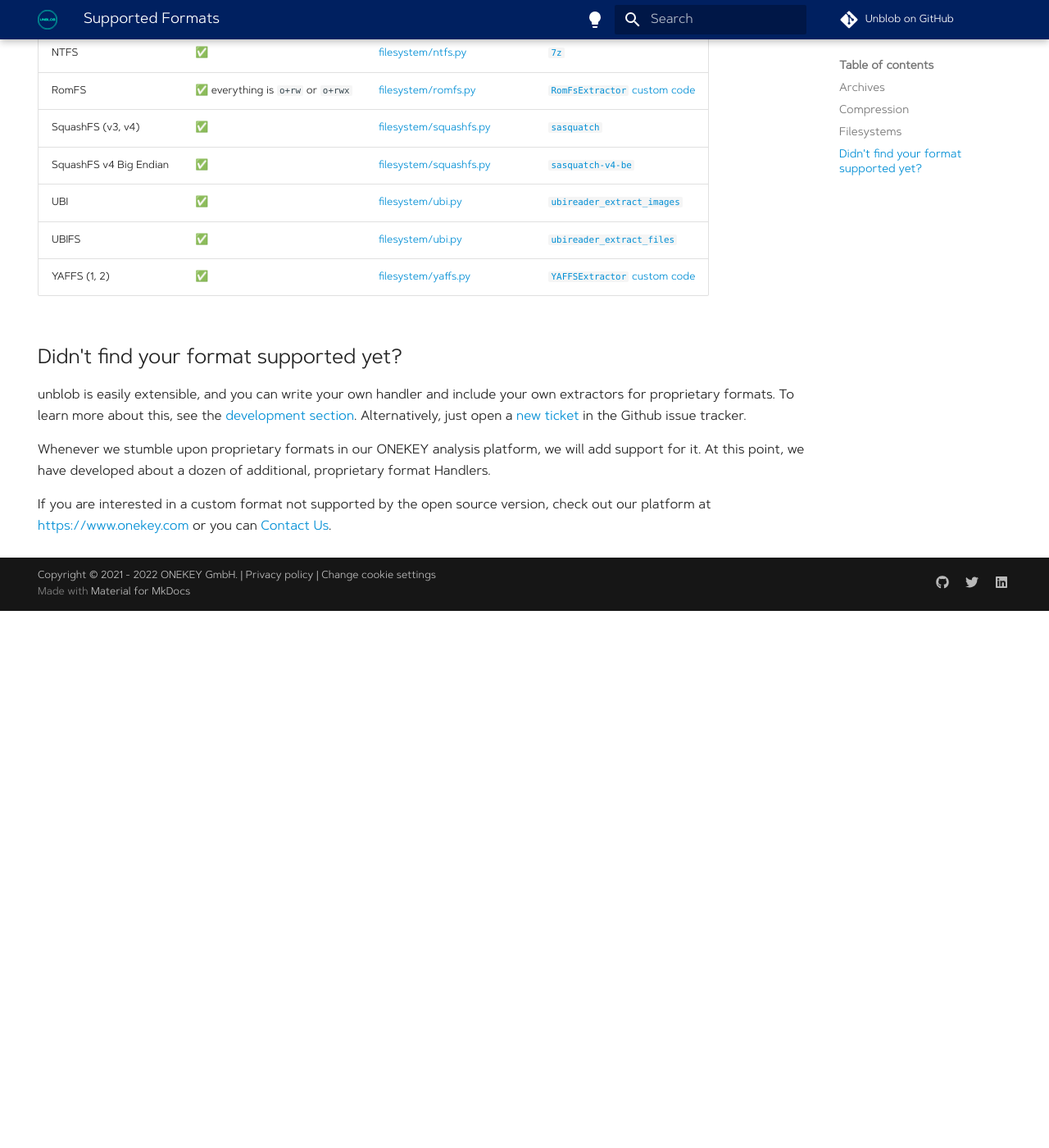
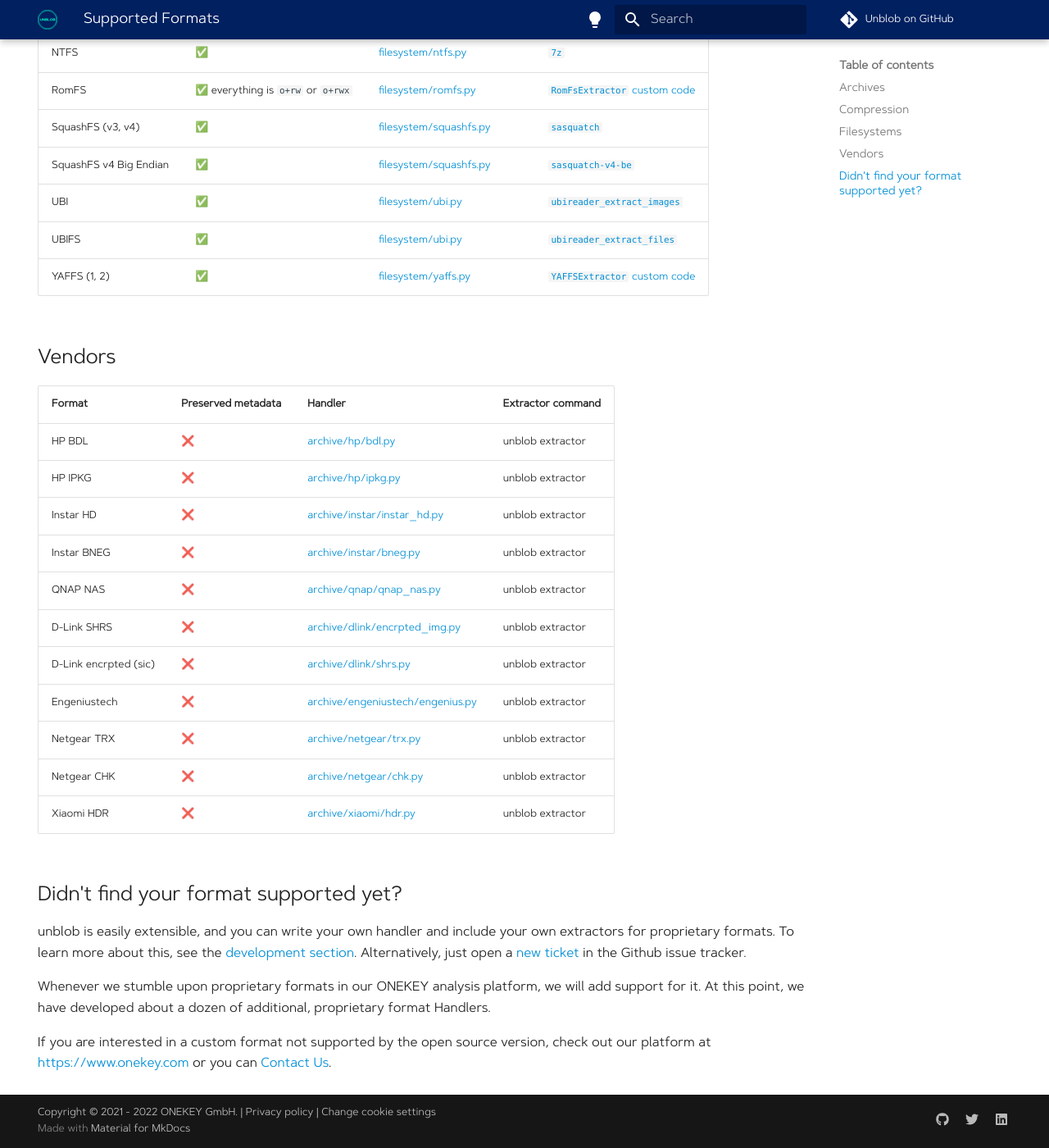
Before and after one commit to onekey-sec/unblob, an MkDocs documentation site: the page built from docs/formats.md, in a window 1280 px wide and 1400 px high, scrolled down 2085 px. Shown: the whole window at 82% size. Built offline with MkDocs 1.6.1 and Material for MkDocs 9.7.7, drawn with Linux system fonts in a browser that asks for light colours; comment, search, counter and statistics services are not loaded; before the commit the page ends 2830 px from its top, so only the background shows below that.

Commit message:
docs(format): update supported formats with vendor formats.

```diff
--- a/docs/formats.md
+++ b/docs/formats.md
@@ -20,7 +20,7 @@
 | ARC     | ❌         | ❌                 | ❌        | [archive/arc.py][arc-handler]         | [`unar`][arc-extractor]     |
 | ARJ     | ✅         | ✅                 | ❌        | [archive/arj.py][arj-handler]         | [`7z`][arj-extractor]       |
 | CAB     | ❌         | ❌                 | ❌        | [archive/cab.py][cab-handler]         | [`7z`][cab-extractor]       |
-| CPIO    | ✅         | ✅                 | ✅        | [archive/cpio.py][cpio-handler]       | [`7z`][cpio-extractor]      |
+| CPIO    | ✅         | ✅                 | ✅        | [archive/cpio.py][cpio-handler]       | unblob extractor            |
 | DMG     | ❌         | ❌                 | ❌        | [archive/dmg.py][dmg-handler]         | [`7z`][dmg-extractor]       |
 | RAR     | ❌         | ❌                 | ❌        | [archive/rar.py][rar-handler]         | [`unar`][rar-extractor]     |
 | 7ZIP    | ❌         | ❌                 | ❌        | [archive/sevenzip.py][7zip-handler]   | [`7z`][7zip-extractor]      |
@@ -135,6 +134,35 @@
 [yaffs-handler]: https://github.com/onekey-sec/unblob/blob/main/unblob/handlers/filesystem/yaffs.py
 [yaffs-extractor]: https://github.com/onekey-sec/unblob/blob/main/unblob/handlers/filesystem/yaffs.py
 
+## Vendors
+
+| Format                 | Preserved metadata                 | Handler                                         | Extractor command                               |
+| ---------------------- | ---------------------------------- | ----------------------------------------------- | ----------------------------------------------- |
+| HP BDL                 | ❌                                 | [archive/hp/bdl.py][hp-bdl]                     | unblob extractor                                |
+| HP IPKG                | ❌                                 | [archive/hp/ipkg.py][hp-ipkg]                   | unblob extractor                                |
+| Instar HD              | ❌                                 | [archive/instar/instar_hd.py][instar-hd]        | unblob extractor                                |
+| Instar BNEG            | ❌                                 | [archive/instar/bneg.py][instar-bneg]           | unblob extractor                                |
+| QNAP NAS               | ❌                                 | [archive/qnap/qnap_nas.py][qnap-nas]            | unblob extractor                                |
+| D-Link SHRS            | ❌                                 | [archive/dlink/encrpted_img.py][dlink-enc]      | unblob extractor                                |
+| D-Link encrpted (sic)  | ❌                                 | [archive/dlink/shrs.py][dlink-shrs]             | unblob extractor                                |
+| Engeniustech           | ❌                                 | [archive/engeniustech/engenius.py][engenius]    | unblob extractor                                |
+| Netgear TRX            | ❌                                 | [archive/netgear/trx.py][netgear-trx]           | unblob extractor                                |
+| Netgear CHK            | ❌                                 | [archive/netgear/chk.py][netgear-chk]           | unblob extractor                                |
+| Xiaomi HDR             | ❌                                 | [archive/xiaomi/hdr.py][xiaomi-hdr]             | unblob extractor                                |
+
+
+[hp-bdl]: https://github.com/onekey-sec/unblob/blob/main/unblob/handlers/archive/hp/bdl.py
+[hp-ipkg]: https://github.com/onekey-sec/unblob/blob/main/unblob/handlers/archive/hp/ipkg.py
+[instar-hd]: https://github.com/onekey-sec/unblob/blob/main/unblob/handlers/archive/instar/instar_hd.py
+[instar-bneg]: https://github.com/onekey-sec/unblob/blob/main/unblob/handlers/archive/instar/bneg.py
+[qnap-nas]: https://github.com/onekey-sec/unblob/blob/main/unblob/handlers/archive/qnap/qnap_nas.py
+[dlink-enc]: https://github.com/onekey-sec/unblob/blob/main/unblob/handlers/archive/dlink/encrpted_img.py
+[dlink-shrs]: https://github.com/onekey-sec/unblob/blob/main/unblob/handlers/archive/dlink/shrs.py
+[engenius]: https://github.com/onekey-sec/unblob/blob/main/unblob/handlers/archive/engeniustech/engenius.py
+[netgear-trx]: https://github.com/onekey-sec/unblob/blob/main/unblob/handlers/archive/netgear/trx.py
+[netgear-chk]: https://github.com/onekey-sec/unblob/blob/main/unblob/handlers/archive/netgear/chk.py
+[xiaomi-hdr]: https://github.com/onekey-sec/unblob/blob/main/unblob/handlers/archive/xiaomi/hdr.py
+
 ## Didn't find your format supported yet?
 
 unblob is easily extensible, and you can write your own handler and include your own extractors for proprietary formats.
```
Also changed, not shown: other parts of docs/formats.md (+0 -1 lines).
